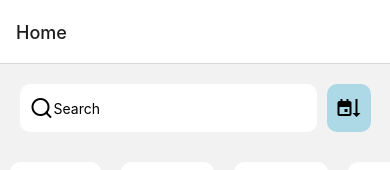
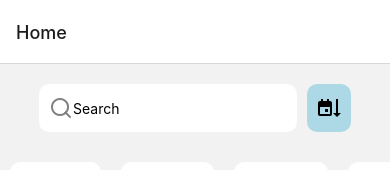
Before and after one commit to joudxlll/College-events-application-, a React Native app: screen /Home in a window 390 px wide. Shown: the top 170 px of the page. Built offline with nearby package versions, Linux system fonts and the light colour scheme.

Commit message:
Update homepage.js

```diff
--- a/screens/homepage.js
+++ b/screens/homepage.js
@@ -27,14 +27,14 @@ function HomeScreen({ navigation }) {
       >
         <View
           style={{
-            flexDirection: 'row', alignItems: 'center', width: '90%',
+            flexDirection: 'row', alignItems: 'center', width: '80%',
             height: 48,
           }}
         >
           <View
             style={{ flex: 1, flexDirection: 'row', justifyContent: 'space-between', alignItems: 'center', alignContent: 'center', backgroundColor: 'white', borderRadius: 10, padding: 10, height: 48 }}
           >
-            <Feather name="search" size={24} color="black" />
+            <Feather name="search" size={24} color="gray" />
             <TextInput
               placeholder='Search'
               style={{
@@ -60,7 +60,7 @@ function HomeScreen({ navigation }) {
               >
                 <Feather
                   disabled
-                  name="x" size={24} color="black" />
+                  name="x" size={24} color="gray" />
               </TouchableOpacity>
             }
           </View>
```
